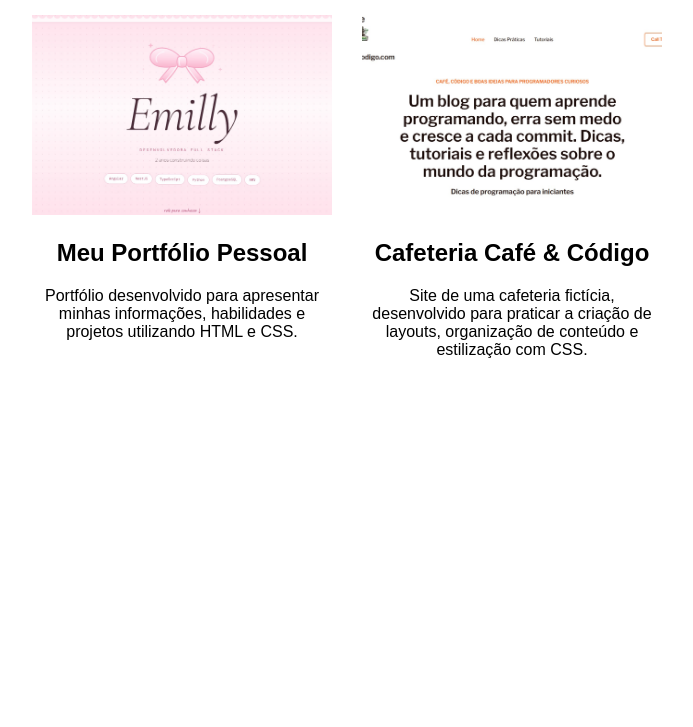
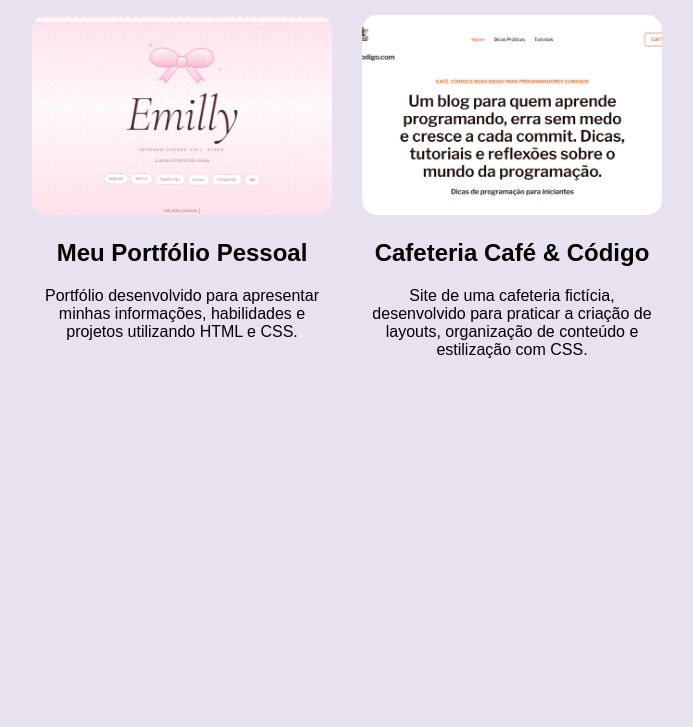
Before and after one commit to emyymoreira3/galeria-projetos, a plain HTML site: page index.html in a window 1280 px wide. Shown: the part 73-800 px from the top of the page, without its empty margins (293-986 px from the left). Drawn offline with Linux system fonts and the light colour scheme.

Commit message:
Alteracao da borda e cor do fundo

```diff
--- a/style.css
+++ b/style.css
@@ -2,6 +2,7 @@
 body {
     font-family: Arial, sans-serif;
     text-align: center;
+    background-color: #e8e1f0;
 }
 
 h1 {
@@ -22,4 +23,5 @@ h1 {
     width: 100%;
     height: 200px;
     object-fit: cover;
+    border-radius: 15px;
 }
```
